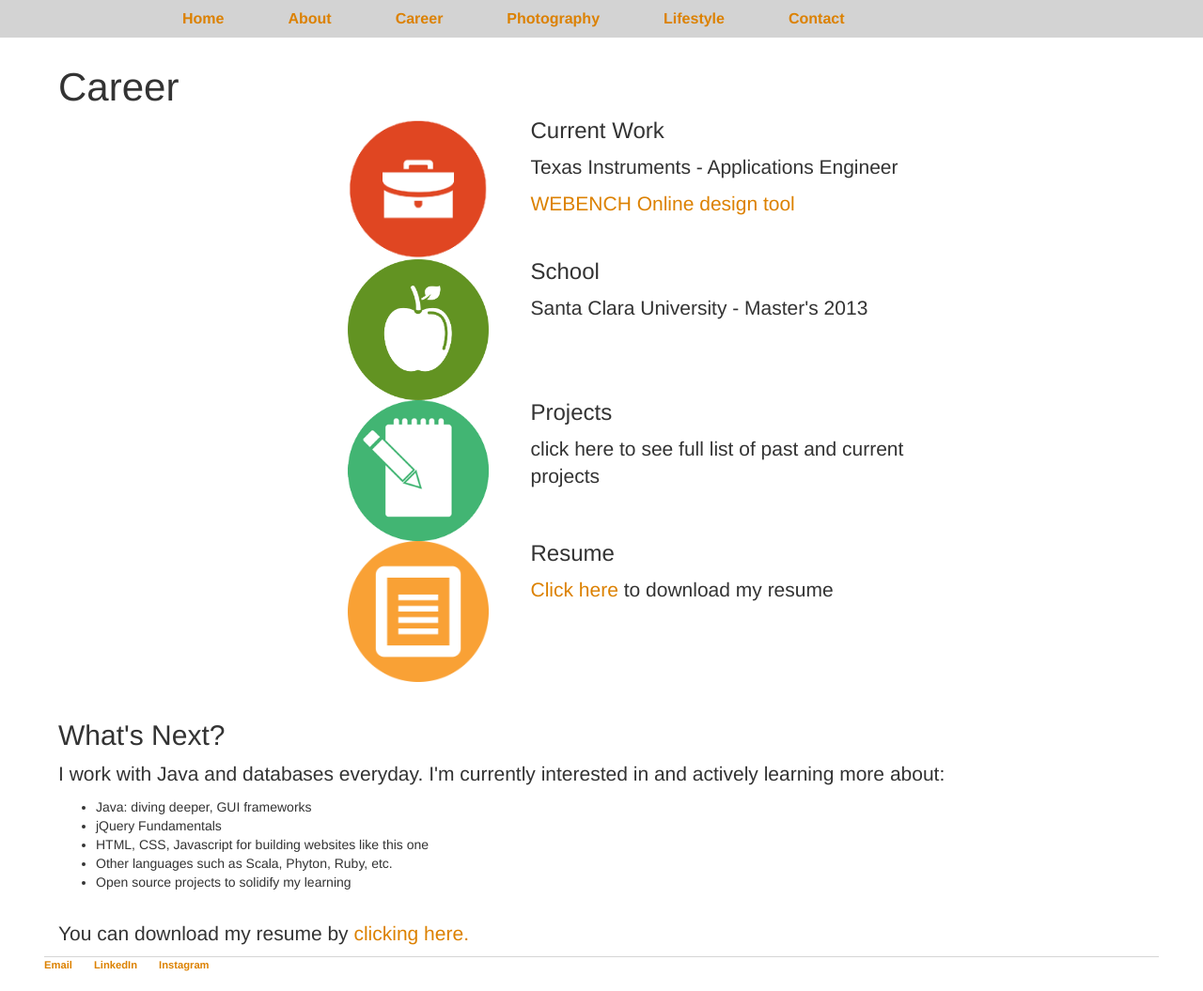
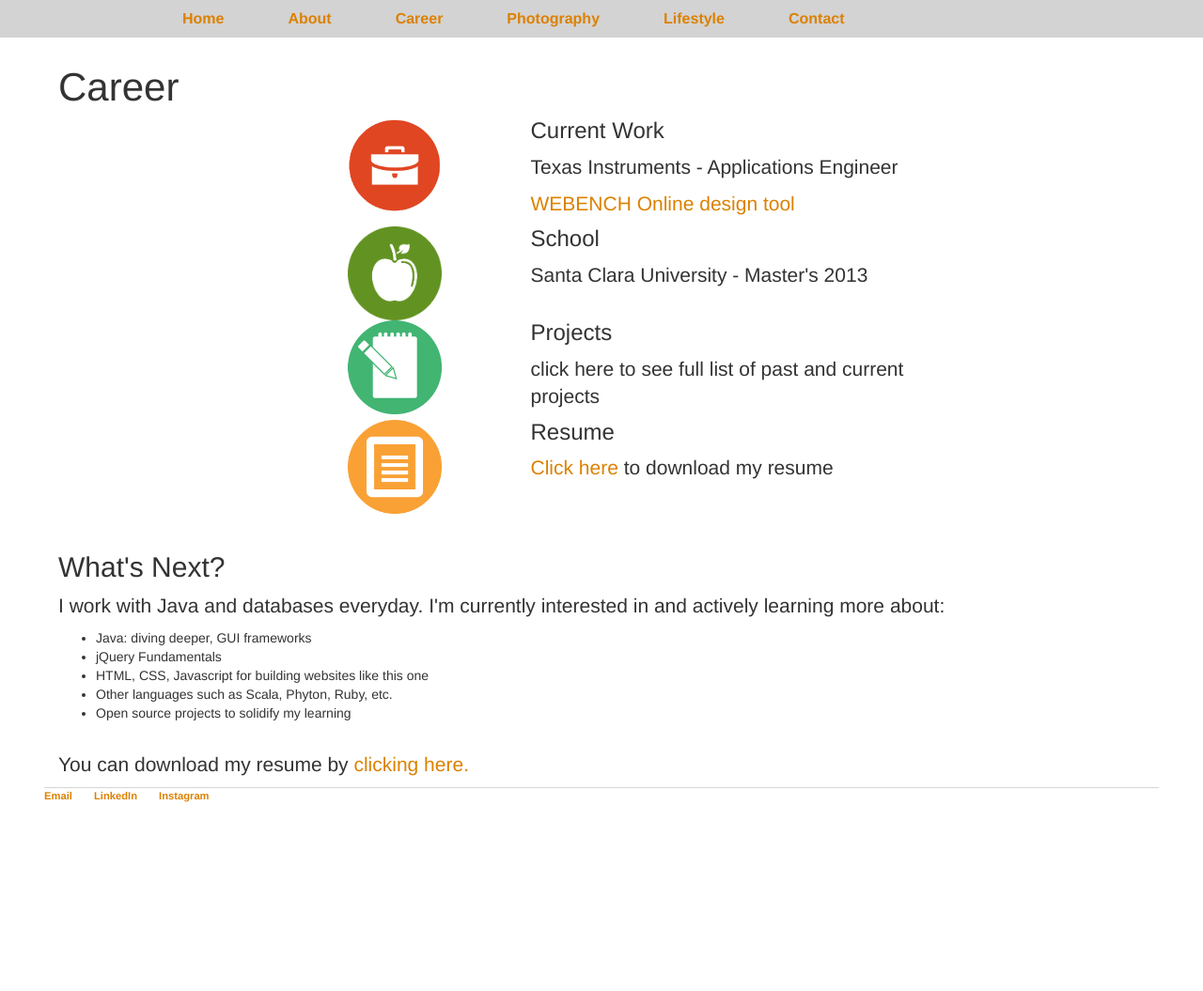
Before and after one commit to itsonlyjaz/itsonlyjaz.github.io, a Jekyll site: the page built from career/index.html, in a window 1280 px wide and 1055 px high. Shown: the whole window at 94% size. Built offline with Jekyll 4.4.1, drawn with Linux system fonts in a browser that asks for light colours.

Commit message:
Update main.css

```diff
--- a/css/main.css
+++ b/css/main.css
@@ -243,7 +243,13 @@ ul.posts li {
     h3 {
         margin-top: 0;
     }
-    .services section {
+
+    .icon {
+        max-width: 100px;
+        margin: 0 auto;
+        display: block;
+    }
+       .services section {
         text-align: left;
     }
 }
```
